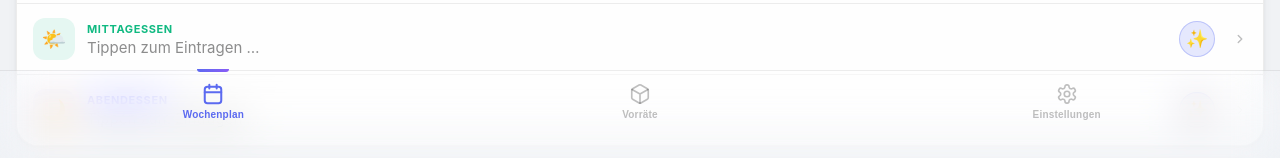
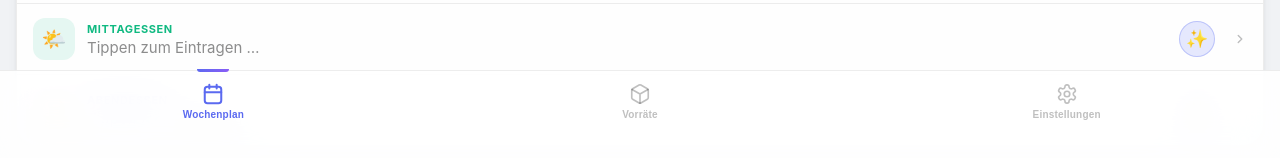
Before and after one commit to sam52662/meal-planner, a React (Vite) app: page / in a window 1280 px wide. Shown: the part 634-792 px from the top of the page. Built offline with nearby package versions, Linux system fonts and the light colour scheme.

Commit message:
Tab bar solid color matching dark background, 96px height covers home indicator

```diff
--- a/src/styles/global.css
+++ b/src/styles/global.css
@@ -32,6 +32,7 @@
   --gradient-today: linear-gradient(135deg, #5b6af0 0%, #8b5cf6 100%);
   --tab-bar-height: 62px;
   --tab-bar-total: 96px;
+  --home-indicator: 34px;
   --radius-sm: 12px;
   --radius-md: 16px;
   --radius-lg: 22px;
@@ -59,7 +60,7 @@
     --color-text-secondary: rgba(245, 245, 255, 0.60);
     --color-text-tertiary: rgba(245, 245, 255, 0.32);
     --color-accent-light: rgba(91, 106, 240, 0.22);
-    --color-tab-bar: rgba(18, 18, 26, 0.98);
+    --color-tab-bar: rgba(18, 18, 26, 1);
     --shadow-sm: 0 1px 4px rgba(0, 0, 0, 0.4), 0 4px 12px rgba(0, 0, 0, 0.25);
     --shadow-md: 0 4px 16px rgba(0, 0, 0, 0.45), 0 1px 4px rgba(0, 0, 0, 0.25);
     --shadow-lg: 0 8px 32px rgba(0, 0, 0, 0.55), 0 2px 8px rgba(0, 0, 0, 0.35);
@@ -231,7 +232,7 @@
   right: 0;
   height: var(--tab-bar-total);
   padding-bottom: calc(var(--tab-bar-total) - var(--tab-bar-height));
-  background: transparent;
+  background: var(--color-tab-bar);
   backdrop-filter: blur(20px) saturate(1.8);
   -webkit-backdrop-filter: blur(20px) saturate(1.8);
   border-top: 1px solid var(--color-border);
```
